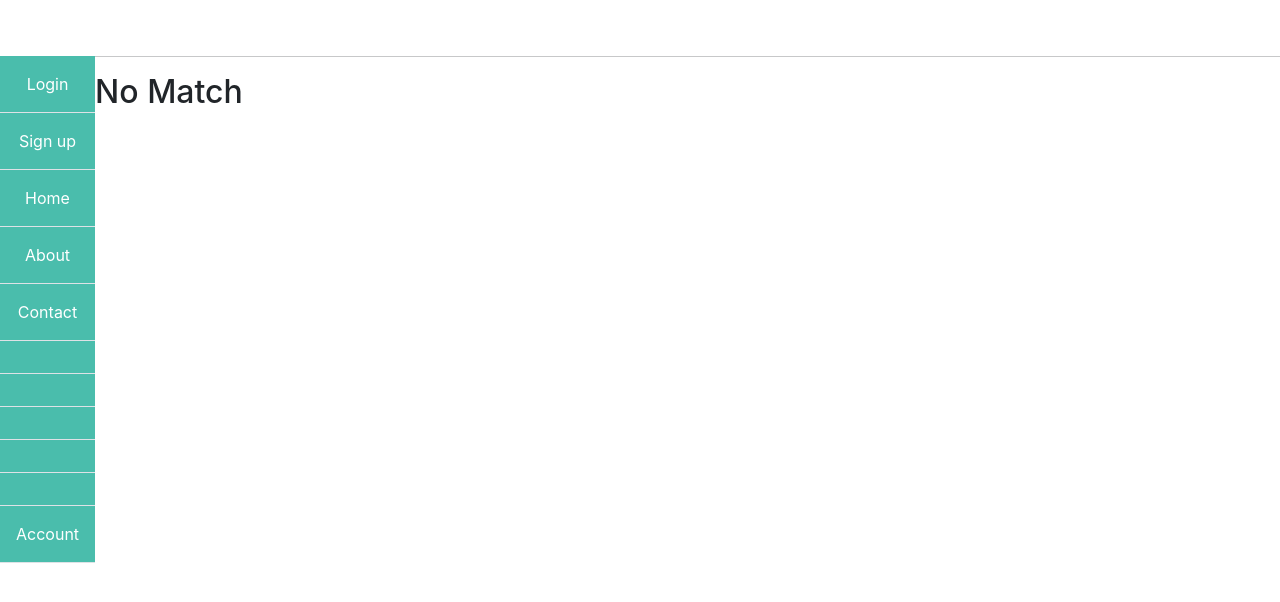
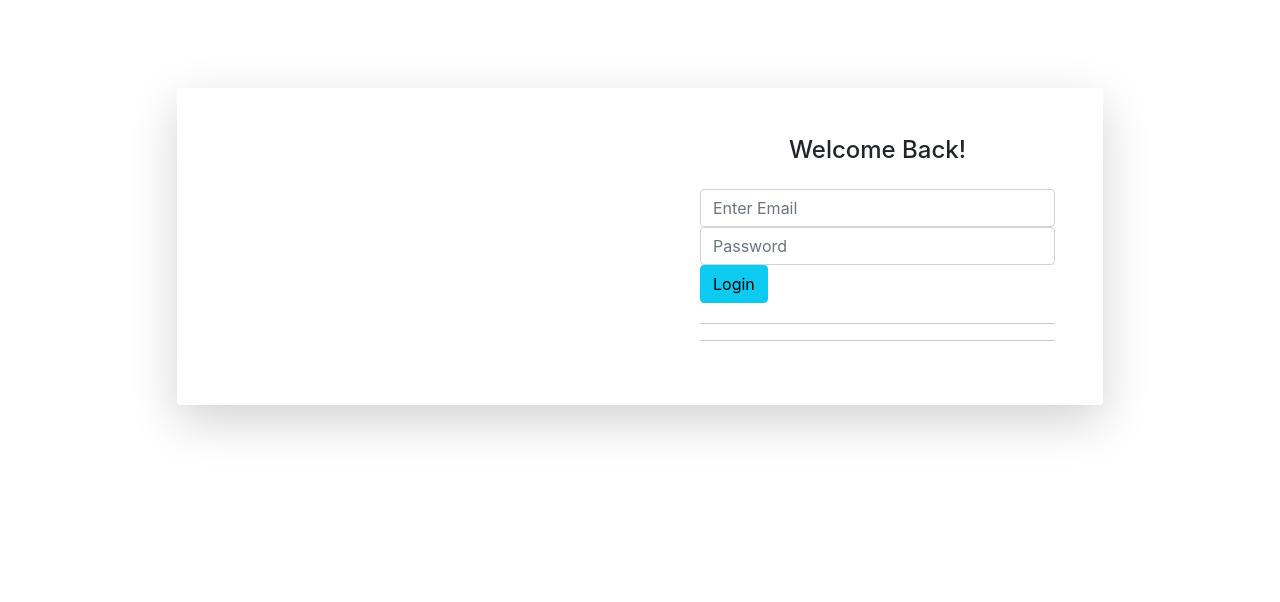
Before and after one commit to Huntercor3/Bugit, a React (Create React App) app in the folder reactclient/: page /login1 in a window 1280 px wide. Shown: the top 602 px of the page. Built offline with nearby package versions, Linux system fonts and the light colour scheme.

Commit message:
changed cors and frontend login

```diff
--- a/reactclient/src/App.js
+++ b/reactclient/src/App.js
@@ -1,23 +1,23 @@
 import React from "react";
 import { BrowserRouter as Router, Route, Routes, Link } from "react-router-dom";
-import Layout from "./components/Sidebar";
+import Sidebar from "./components/Sidebar";
 import { Home } from "./components/Home";
 import { About } from "./components/About";
 import { Contact } from "./components/Contact";
 import { NoMatch } from "./components/NoMatch";
 import { Component } from "react";
 import { Login } from "./components/Login";
-import { Signup } from "./components/Signup";
 import { Account } from "./components/Account";
-import Register from "./components/Register";
+import Login1 from "./components/Login1";
 
 export default function App() {
   return (
     <div>
       <Routes>
         <Route path="login" element={<Login />} />
-        <Route path="Register" element={<Register />} />
-        <Route path="/" element={<Layout />}>
+        <Route path="login1" element={<Login1 />} />
+
+        <Route path="/" element={<Sidebar />}>
           <Route index element={<Home />} />
           <Route path="about" element={<About />} />
           <Route path="contact" element={<Contact />} />
--- /dev/null
+++ b/reactclient/src/components/Login1.js
@@ -0,0 +1,80 @@
+import React, { useState, useEffect } from "react";
+import axios from "axios";
+import { Navigate } from "react-router-dom";
+
+const Login1 = () => {
+  const [emailAddress, setEmail] = useState("");
+  const [password, setPassword] = useState("");
+  const [redirect, setRedirect] = useState(false);
+  const submit = async (e) => {
+    e.preventDefault();
+
+    await fetch("https://localhost:7075/login", {
+      method: "POST",
+      headers: {
+        Accept: "application/json",
+        "Content-Type": "application/json",
+      },
+      credentials: "omit",
+      body: JSON.stringify({
+        emailAddress: emailAddress,
+        password: password,
+      }),
+    });
+
+    setRedirect(true);
+  };
+  if (redirect) {
+    return <Navigate to="/about" />;
+  }
+
+  return (
+    <div className="container">
+      <div className="row justify-content-center">
+        <div className="col-xl-10 col-lg-12 col-md-9">
+          <div className="card o-hidden border-0 shadow-lg my-5">
+            <div className="card-body p-0">
+              <div className="row">
+                <div className="col-lg-6 d-none d-lg-block bg-login-image"></div>
+                <div className="col-lg-6">
+                  <div className="p-5">
+                    <div className="text-center">
+                      <h1 className="h4 text-gray-900 mb-4">Welcome Back!</h1>
+                    </div>
+                    <form onSubmit={submit} className="user">
+                      <div className="form-group">
+                        <input
+                          type="email"
+                          className="form-control"
+                          required
+                          onChange={(e) => setEmail(e.target.value)}
+                          placeholder="Enter Email"
+                        />
+                      </div>
+                      <div className="form-group">
+                        <input
+                          type="password"
+                          className="form-control"
+                          onChange={(e) => setPassword(e.target.value)}
+                          placeholder="Password"
+                        />
+                      </div>
+
+                      <button type="submit" className="btn btn-info mb-1">
+                        <span>Login</span>
+                      </button>
+                      <hr />
+                    </form>
+                    <hr />
+                  </div>
+                </div>
+              </div>
+            </div>
+          </div>
+        </div>
+      </div>
+    </div>
+  );
+};
+
+export default Login1;
```
